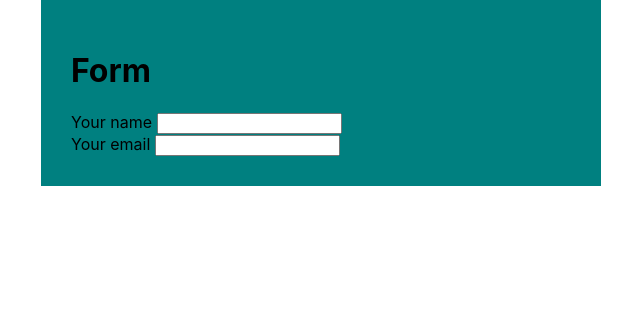
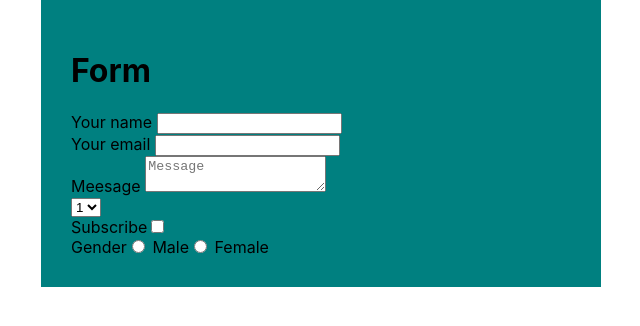
Before and after one commit to QobilovSardor/React-lesson, a React (Create React App) app: page / in a window 1280 px wide. Shown: the top 326 px of the page, without its empty margins (319-959 px from the left). Built offline with nearby package versions, Linux system fonts and the light colour scheme.

Commit message:
formlar bilan ishlash

```diff
--- a/src/components/Form.js
+++ b/src/components/Form.js
@@ -3,11 +3,19 @@ import React from 'react';
 class Form extends React.Component {
   state = {
     firstName: '',
-    email: ''
+    email: '',
+    message: '',
+    select: '',
+    subscribe: false,
+    gender: ''
   }
 
   changeValue = (e) => {
-    this.setState({[e.target.name]: e.target.value})
+    this.setState({ [e.target.name]: e.target.value })
+  }
+
+  changeCheck = (e) => {
+    this.setState({ [e.target.name]: e.target.checked })
   }
 
   validateName = () => {
@@ -23,13 +31,13 @@ class Form extends React.Component {
   }
 
   render() {
-    const {firstName, email} = this.state
+    const { firstName, email, message, select, subscribe, gender } = this.state
     return (
       <div className='posts'>
         <h1>Form</h1>
         <label htmlFor="">Your name </label>
         <input type="text"
-          name= 'firstName'
+          name='firstName'
           value={firstName}
           onChange={this.changeValue}
           onBlur={this.validateName}
@@ -41,7 +49,26 @@ class Form extends React.Component {
           value={email}
           onChange={this.changeValue}
           onBlur={this.validateEmail}
-        />
+        /> <br />
+        <label htmlFor="">Meesage </label>
+        <textarea name="message"
+          placeholder='Message'
+          value={message}
+          onChange={this.changeValue}></textarea>
+          <br />
+        <select name="select" value={select} onChange={this.changeValue} id="">
+            <option value="1">1</option>
+            <option value="2">2</option>
+            <option value="3">3</option>
+          </select>
+          <br />
+          <label htmlFor="foo">
+            Subscribe
+          <input type="checkbox" id='foo' name="subscribe" value={subscribe} onChange={this.changeCheck} />
+          </label> <br />
+          <label htmlFor="">Gender</label>
+          <input type="radio" name="gender" value='male' onChange={this.changeValue} /> Male
+        <input type="radio" name="gender" value='female' onChange={this.changeValue} /> Female
       </div>
     );
   }
```
